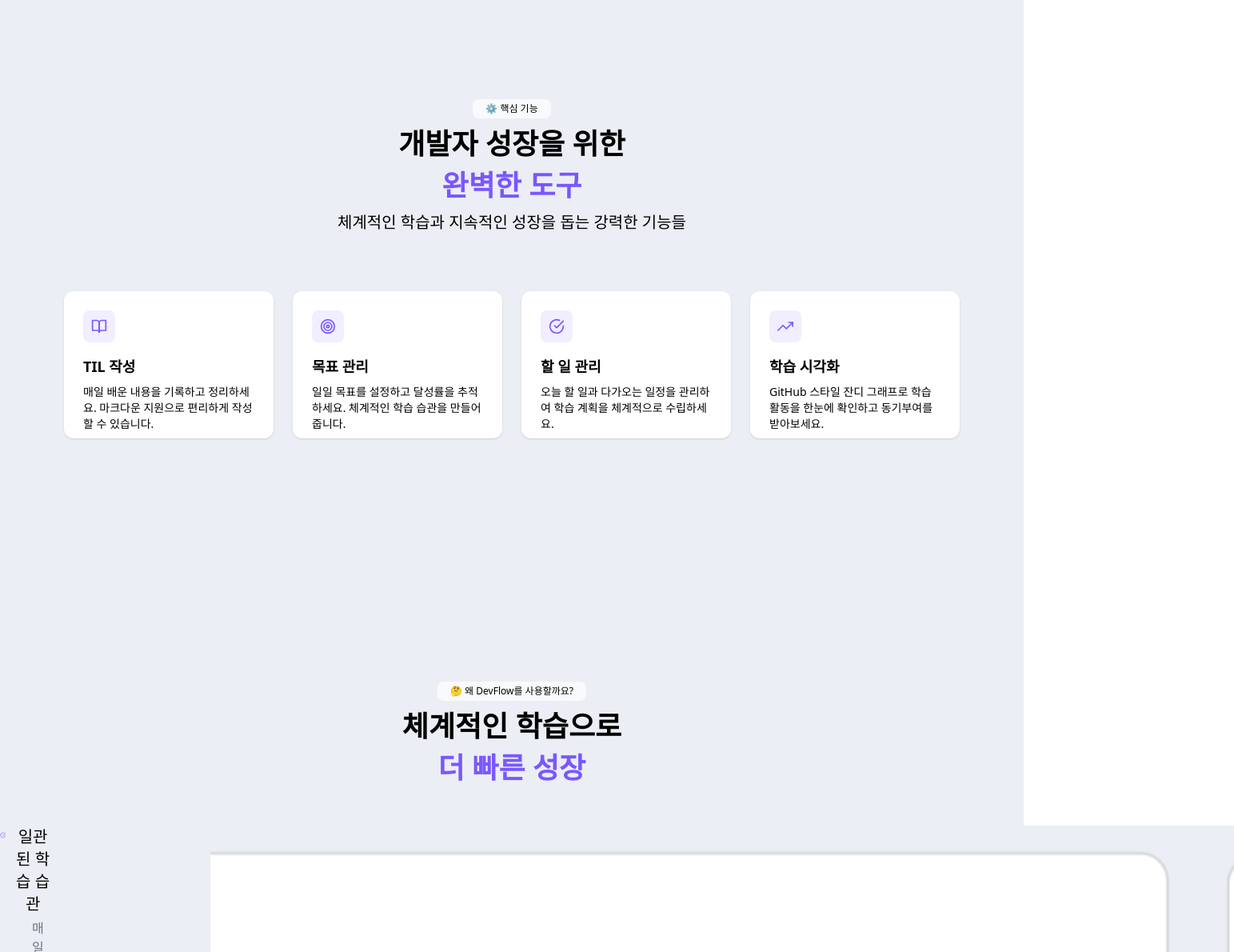
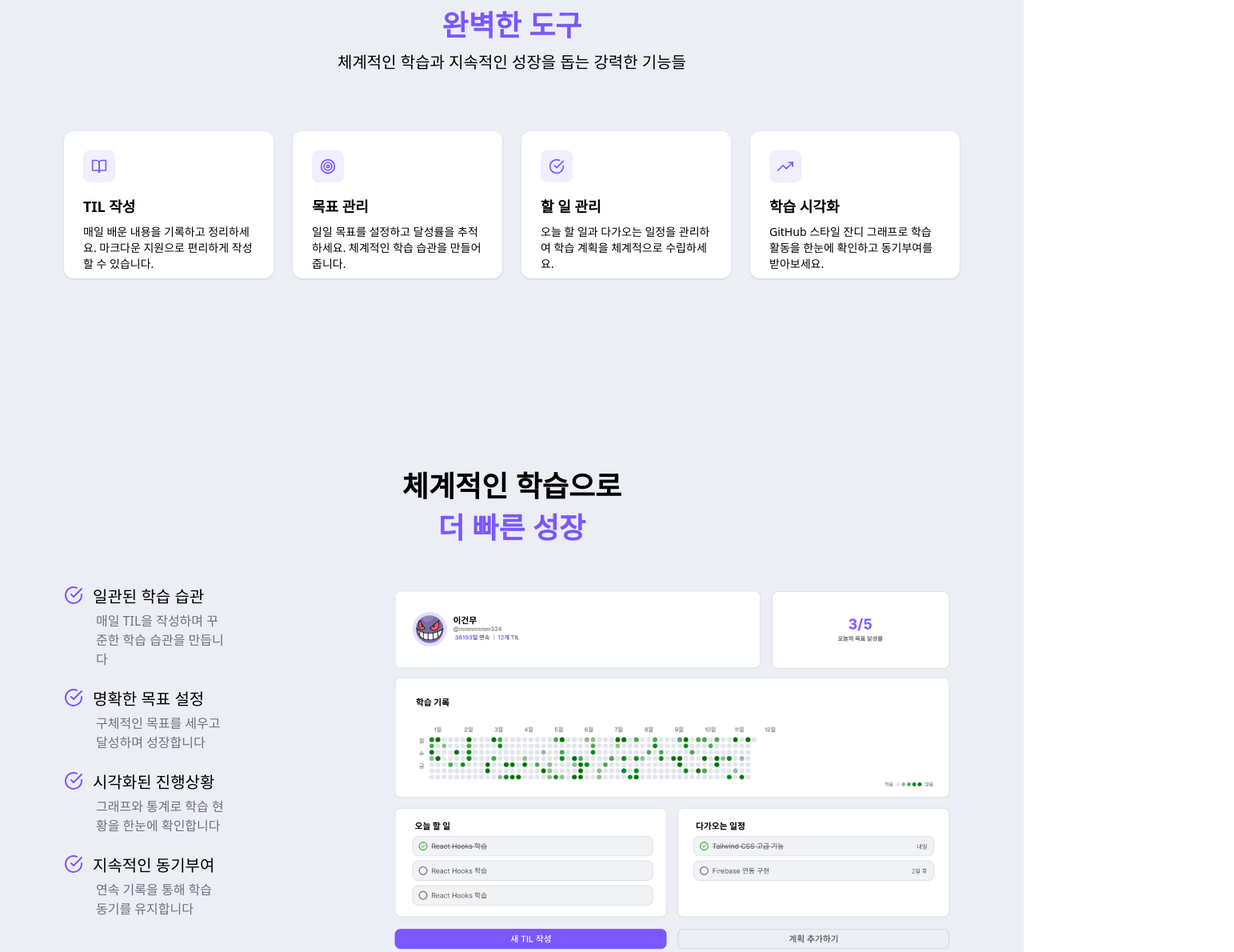
Before and after one commit to DeveloperBlog-Devflow/devflow, a Next.js app: page /landing in a window 1280 px wide. Shown: the part 680-1870 px from the top of the page at 80% size, 1543 px wide, since content can reach past the window. Built offline with nearby package versions, Linux system fonts and the light colour scheme.

Commit message:
style: 랜딩페이지 스타일 변경

```diff
--- a/components/landing/FeatureList.tsx
+++ b/components/landing/FeatureList.tsx
@@ -34,15 +34,12 @@ const FEATURES = [
 const FeatureList = () => {
   return (
     <div className="flex h-full flex-col items-center justify-center space-y-3 text-center">
-      <p className="bg-surface-alt rounded-mg mt-16 rounded-lg p-1 px-4 text-xs">
-        ⚙️ 핵심 기능
-      </p>
       <h1 className="text-4xl font-bold">개발자 성장을 위한</h1>
       <h1 className="text-primary text-4xl font-bold">완벽한 도구</h1>
       <div className="text-xl font-light">
         <h2>체계적인 학습과 지속적인 성장을 돕는 강력한 기능들</h2>
       </div>
-      <div className="mt-15 grid grid-cols-1 gap-6 px-20 sm:grid-cols-2 lg:grid-cols-4">
+      <div className="mt-15 grid max-w-7xl grid-cols-1 gap-6 px-20 sm:grid-cols-2 lg:grid-cols-4">
         {FEATURES.map((feature) => (
           <FeatureCard key={feature.title} {...feature} />
         ))}
--- a/components/landing/HeroSection.tsx
+++ b/components/landing/HeroSection.tsx
@@ -1,9 +1,6 @@
 const HeroSection = () => {
   return (
     <div className="flex flex-col items-center justify-center space-y-3 pt-30 text-center">
-      <p className="bg-surface-alt rounded-mg mt-16 rounded-lg p-1 px-4 text-xs">
-        🚀 개발자를 위한 성장 플랫폼
-      </p>
       <h1 className="text-8xl font-bold">매일 성장하는</h1>
       <h1 className="text-primary text-8xl font-bold">개발자의 여정</h1>
       <div className="text-2xl font-light">
--- a/components/landing/LandingPreview.tsx
+++ b/components/landing/LandingPreview.tsx
@@ -4,19 +4,16 @@ import FeatureContent from '@/components/landing/FeatureContent';
 const LandingPreview = () => {
   return (
     <div className="mt-30 flex h-full flex-col items-center justify-center space-y-3 pb-50 text-center">
-      <p className="bg-surface-alt rounded-mg mt-16 rounded-lg p-1 px-4 text-xs">
-        🤔 왜 DevFlow를 사용할까요?
-      </p>
       <h1 className="text-4xl font-bold">체계적인 학습으로</h1>
       <h1 className="text-primary text-4xl font-bold">더 빠른 성장</h1>
-      <div className="mt-10 flex gap-50">
+      <div className="mx-20 mt-10 flex flex-col items-center gap-10 lg:flex-row lg:items-start lg:gap-50">
         <FeatureContent />
         <Image
           src="/PreviewImage.png"
           alt="DevFlow 미리보기"
-          className="w-full object-cover"
-          width={430}
-          height={232}
+          width={720}
+          height={400}
+          className="w-full max-w-[480px] min-w-[360px] flex-shrink-0 object-contain md:max-w-[560px] lg:max-w-[640px] xl:max-w-[720px]"
         />
       </div>
     </div>
```
